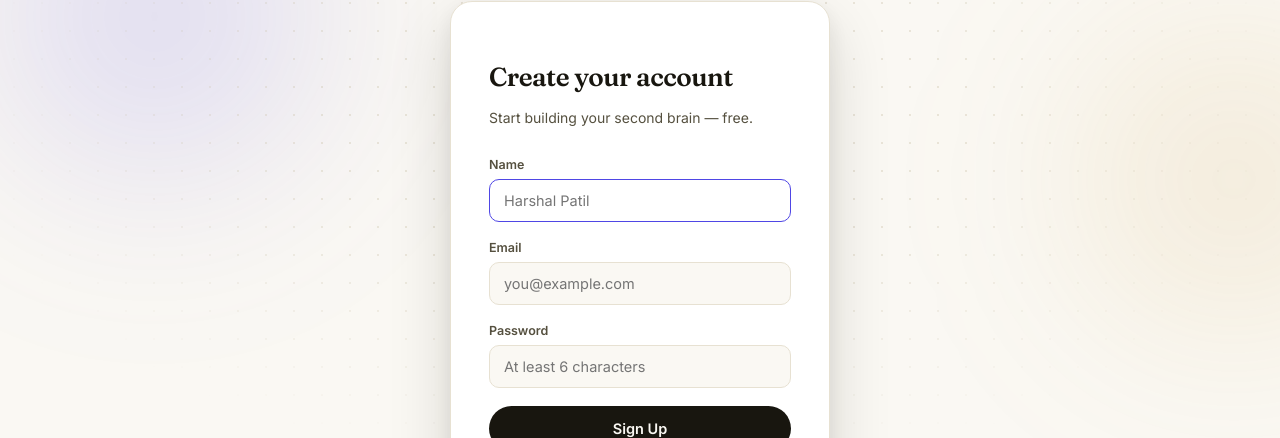
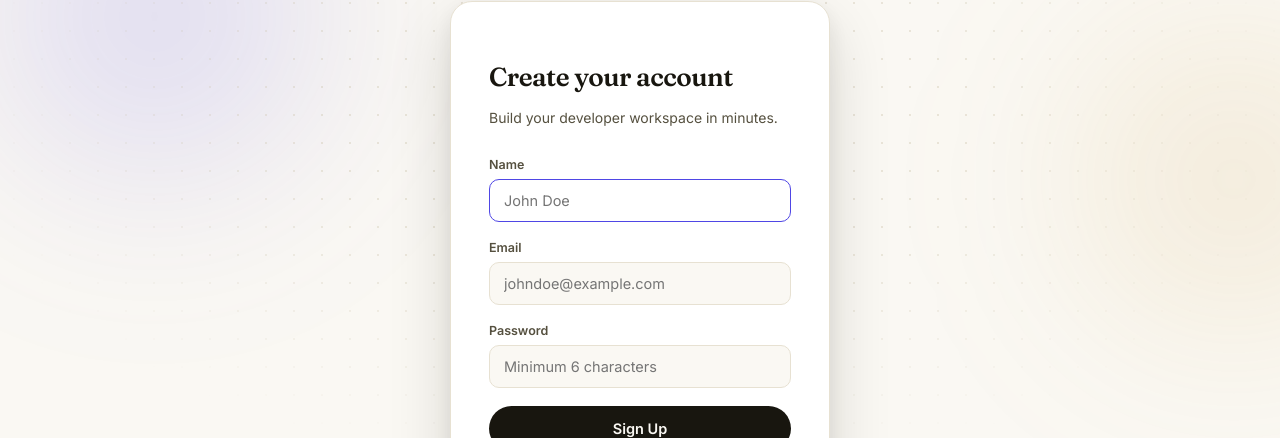
Before and after one commit to harshalpatil-10/codecanvas-frontend, a React (Vite) app: page /signup in a window 1280 px wide. Shown: the part 123-561 px from the top of the page. Built offline with nearby package versions, Linux system fonts and the light colour scheme; no server answers.

Commit message:
Update Signup.jsx

```diff
--- a/src/pages/Signup/Signup.jsx
+++ b/src/pages/Signup/Signup.jsx
@@ -43,20 +43,20 @@ export default function Signup() {
 
       <div className={styles.card}>
         <h1 className={styles.title}>Create your account</h1>
-        <p className={styles.subtitle}>Start building your second brain — free.</p>
+        <p className={styles.subtitle}>Build your developer workspace in minutes.</p>
 
         <form onSubmit={handleSubmit}>
           <div className="formfield">
             <label>Name</label>
-            <input type="text" value={name} onChange={e => setName(e.target.value)} placeholder="Harshal Patil" autoFocus />
+            <input type="text" value={name} onChange={e => setName(e.target.value)} placeholder="John Doe" autoFocus />
           </div>
           <div className="formfield">
             <label>Email</label>
-            <input type="email" value={email} onChange={e => setEmail(e.target.value)} placeholder="you@example.com" />
+            <input type="email" value={email} onChange={e => setEmail(e.target.value)} placeholder="johndoe@example.com" />
           </div>
           <div className="formfield">
             <label>Password</label>
-            <input type="password" value={password} onChange={e => setPassword(e.target.value)} placeholder="At least 6 characters" />
+            <input type="password" value={password} onChange={e => setPassword(e.target.value)} placeholder="Minimum 6 characters" />
           </div>
 
           {error && <p className="error" style={{ marginBottom: 14, fontSize: 13 }}>{error}</p>}
```
